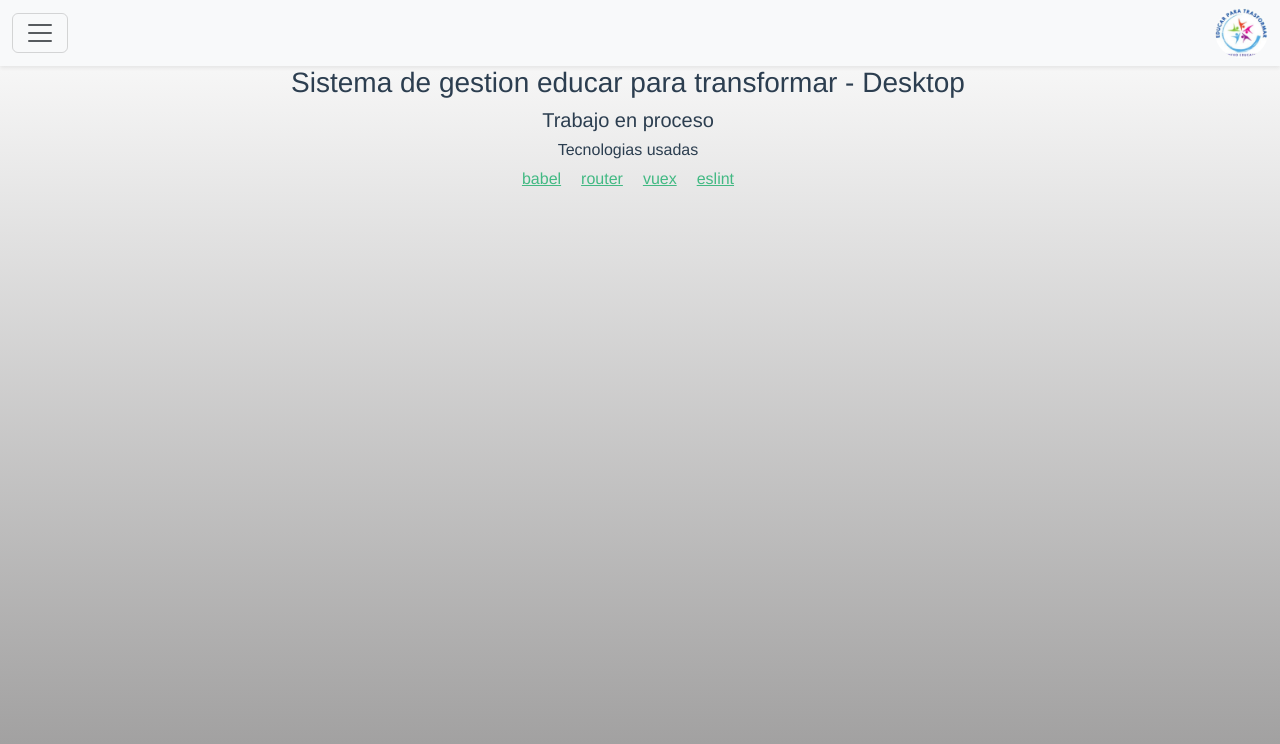
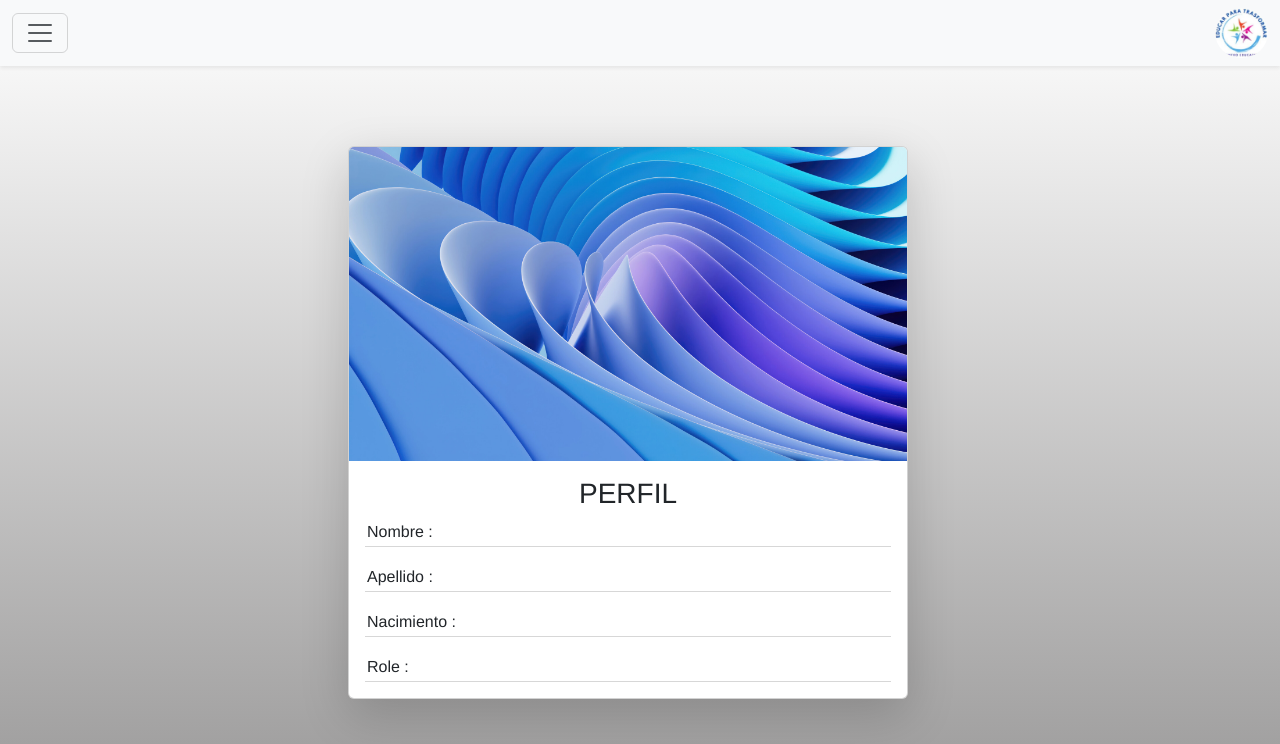
Before and after one commit to ElianArism/educar-para-transformar-desktop, a Vue app: page /#/perfil-user in a window 1280 px wide. Before the commit this address led to /#/home. Shown: the top 744 px of the page. Built offline with nearby package versions, Linux system fonts and the light colour scheme.

Commit message:
add perfil

```diff
--- a/src/components/Nav.vue
+++ b/src/components/Nav.vue
@@ -34,28 +34,28 @@ import { RouterLink } from "vue-router";
         <div class="offcanvas-body">
           <ul class="navbar-nav justify-content-end flex-grow-1 pe-3">
             <li class="nav-link">
-              <RouterLink to=""
+              <RouterLink to="" class="link-router"
                 ><i class="bi bi-house-fill icons"></i> Home</RouterLink
               >
             </li>
             <li class="nav-link">
-              <RouterLink to=""
+              <RouterLink to="/perfil-user" class="link-router"
                 ><i class="bi bi-person icons"></i> Perfil</RouterLink
               >
             </li>
             <li class="nav-link">
-              <RouterLink to=""
+              <RouterLink to="" class="link-router"
                 ><i class="bi bi-backpack2 icons"></i> Boletin</RouterLink
               >
             </li>
             <li class="nav-link">
-              <RouterLink to="/pay-fee"
+              <RouterLink to="/pay-fee" class="link-router"
                 ><i class="bi bi-bank icons"></i> Pagos</RouterLink
               >
             </li>
             <li class="nav-link">
               <a
-                class="dropdown-toggle"
+                class="dropdown-toggle link-router"
                 href="#"
                 role="button"
                 data-bs-toggle="dropdown"
@@ -103,9 +103,9 @@ import { RouterLink } from "vue-router";
   </nav>
 </template>
 <style lang="scss" scoped>
-a {
+.link-router {
   text-decoration: none;
-  color: black;
+  color: #dbdada;
 
   &:hover {
     color: white;
@@ -153,7 +153,9 @@ a {
   width: 40px;
   height: 40px;
 }
-
+.dropdown-item {
+  color: #333;
+}
 // .vertical-nav ul li:hover {
 //   background: #71ad80;
 // }
--- a/src/router/index.js
+++ b/src/router/index.js
@@ -30,6 +30,12 @@ const routes = [
         name: "pay-fee",
         component: () =>
           import(/* webpackChunkName: "payFee" */ "../views/PayFeeView.vue"),
+      },
+      {
+        path: "/perfil-user",
+        name: "perfil-user",
+        component: () =>
+          import(/* webpackChunkName: "PerfilUse" */ "../views/PerfilView.vue"),
       },
       {
         path: "/pay-fee/:studentId",
--- a/src/views/ListParentsView.vue
+++ b/src/views/ListParentsView.vue
@@ -1,16 +1,18 @@
 <script setup>
-import { reactive } from "vue";
-let padres = reactive([
-  {
-    id: "123",
-    name: "Diego",
-    lastName: "barrios",
-    birthDate: "123123",
-  },
-]);
+import { UserService } from "@/services/user.service";
+import { ref } from "vue";
+const servicioParents = new UserService();
+const padres = ref([]);
+const initParents = async () => {
+  const parentsServicio = await servicioParents.getParents();
+  padres.value = parentsServicio;
+  console.log(parentsServicio);
+};
+initParents();
 </script>
 
 <template>
+  <h2>Listado de padres</h2>
   <table class="table">
     <thead>
       <tr>
@@ -30,3 +32,9 @@ let padres = reactive([
     </tbody>
   </table>
 </template>
+
+<style scoped>
+h2 {
+  margin: 10px;
+}
+</style>
--- a/src/views/ListProfesoresView.vue
+++ b/src/views/ListProfesoresView.vue
@@ -11,7 +11,7 @@ const initProfesores = async () => {
 initProfesores();
 </script>
 <template>
-  <h2>Listado de Profesores de re verga</h2>
+  <h2>Listado de Profesores</h2>
   <table class="table">
     <thead>
       <tr>
@@ -31,3 +31,9 @@ initProfesores();
     </tbody>
   </table>
 </template>
+
+<style scoped>
+h2 {
+  margin: 10px;
+}
+</style>
--- /dev/null
+++ b/src/views/PerfilView.vue
@@ -0,0 +1,34 @@
+<script setup></script>
+<template>
+  <section>
+    <div class="card mb-7 shadow-lg">
+      <img
+        src="../assets/perfil.jpg"
+        class="card-img-top"
+        alt="imagen-sensorial"
+      />
+      <div class="card-body">
+        <h3 class="card-title">Perfil</h3>
+        <p class="card-text">Nombre :</p>
+        <p class="card-text">Apellido :</p>
+        <p class="card-text">Nacimiento :</p>
+        <p class="card-text">Role :</p>
+      </div>
+    </div>
+  </section>
+</template>
+<style scoped>
+.card {
+  width: 70vh;
+  margin: auto;
+  margin-top: 80px;
+}
+.card p {
+  border-bottom: solid 1px rgb(155, 155, 155, 0.4);
+  padding: 2px;
+  text-align: start;
+}
+.card h3 {
+  text-transform: uppercase;
+}
+</style>
```
Also changed, not shown: src/assets/perfil.jpg (added).
